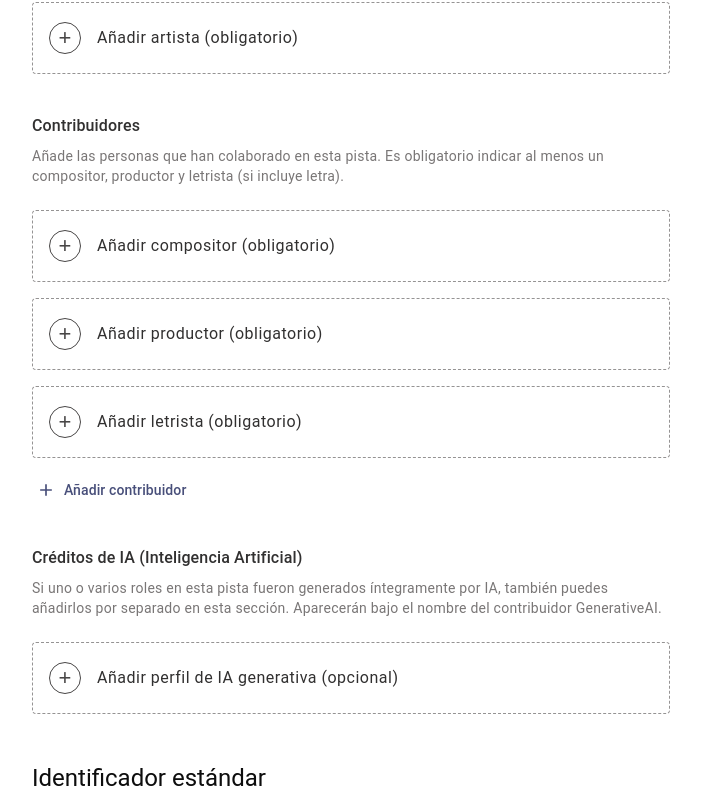
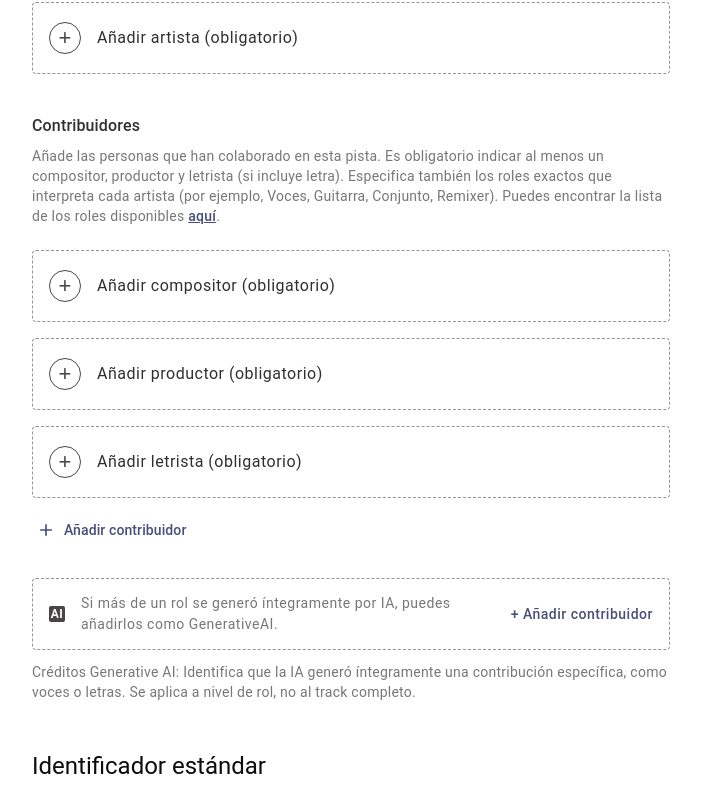
Before and after one commit to saorigushiken-bot/ai-credits, a React (Vite) app: page /step2 in a window 1280 px wide. Shown: the part 1598-2406 px from the top of the page, without its empty margins (289-990 px from the left). Built offline with nearby package versions, Linux system fonts and the light colour scheme.

Commit message:
actualización

```diff
--- a/src/components/organisms/CreditsForm.tsx
+++ b/src/components/organisms/CreditsForm.tsx
@@ -1,5 +1,6 @@
-import { Box, Typography, Button } from '@mui/material';
+import { Box, Typography, Button, IconButton } from '@mui/material';
 import AddIcon from '@mui/icons-material/Add';
+import DeleteIcon from '@mui/icons-material/Delete';
 import { useState } from 'react';
 import ArtistCard from '../molecules/ArtistCard';
 import AddCard from '../molecules/AddCard';
@@ -8,6 +9,31 @@ import AddContributorModal from './AddContributorModal';
 import AddAIContributorModal from './AddAIContributorModal';
 import { useWorkflow } from '../../context/WorkflowContext';
 import type { Artist, Contributor, AICredit } from '../../types/workflow';
+
+
+function SavedAIBadge() {
+  return (
+    <Box
+      component="span"
+      sx={{
+        display: 'inline-flex',
+        alignItems: 'center',
+        justifyContent: 'center',
+        width: 16,
+        height: 16,
+        borderRadius: '2px',
+        bgcolor: '#484646',
+        color: '#fff',
+        fontWeight: 600,
+        fontSize: '12px',
+        lineHeight: 1,
+        flexShrink: 0,
+      }}
+    >
+      AI
+    </Box>
+  );
+}
 
 export default function CreditsForm() {
   const { state, dispatch } = useWorkflow();
@@ -71,7 +97,11 @@ export default function CreditsForm() {
       <Box sx={{ display: 'flex', flexDirection: 'column', gap: 1, mt: 2 }}>
         <Typography variant="subtitle1" sx={{ color: '#313030' }}>Contribuidores</Typography>
         <Typography variant="body2" sx={{ color: '#797676' }}>
-          Añade las personas que han colaborado en esta pista. Es obligatorio indicar al menos un compositor, productor y letrista (si incluye letra).
+          Añade las personas que han colaborado en esta pista. Es obligatorio indicar al menos un
+          compositor, productor y letrista (si incluye letra). Especifica también los roles exactos
+          que interpreta cada artista (por ejemplo, Voces, Guitarra, Conjunto, Remixer). Puedes
+          encontrar la lista de los roles disponibles{' '}
+          <Box component="a" href="#" sx={{ color: '#484f7a', fontWeight: 500 }}>aquí</Box>.
         </Typography>
       </Box>
       <Box sx={{ display: 'flex', flexDirection: 'column', gap: 2 }}>
@@ -105,29 +135,73 @@ export default function CreditsForm() {
         </Button>
       </Box>
 
-      {/* Créditos IA — siempre visible */}
-      <Box sx={{ display: 'flex', flexDirection: 'column', gap: 1, mt: 2 }}>
-        <Typography variant="subtitle1" sx={{ color: '#313030' }}>Créditos de IA (Inteligencia Artificial)</Typography>
-        <Typography variant="body2" sx={{ color: '#797676' }}>
-          Si uno o varios roles en esta pista fueron generados íntegramente por IA, también puedes añadirlos por separado en esta sección. Aparecerán bajo el nombre del contribuidor GenerativeAI.
+      {/* GenerativeAI — bloque inline */}
+      <Box sx={{ display: 'flex', flexDirection: 'column', gap: 1.5, mt: 1 }}>
+        {state.aiCredits.length > 0 ? (
+          state.aiCredits.map((c) => (
+            <Box
+              key={c.id}
+              sx={{ display: 'flex', alignItems: 'center', gap: 2, px: 2, bgcolor: '#ecedf4', borderRadius: '4px', height: 72, width: '100%' }}
+            >
+              <Box sx={{ width: 40, height: 40, borderRadius: '50%', bgcolor: '#484f7a', display: 'flex', alignItems: 'center', justifyContent: 'center', color: '#fff', fontSize: 16, fontWeight: 500, flexShrink: 0 }}>
+                G
+              </Box>
+              <Box sx={{ flex: 1, overflow: 'hidden' }}>
+                <Typography variant="body1" sx={{ color: '#000' }}>GenerativeAI</Typography>
+                <Box sx={{ display: 'flex', alignItems: 'center', gap: 0.75 }}>
+                  <Typography variant="body2" sx={{ color: '#000' }}>{aiRoleLabel(c)}</Typography>
+                  <SavedAIBadge />
+                  <Typography
+                    component="button"
+                    onClick={() => { setEditingAI(c); setAIModalOpen(true); }}
+                    sx={{ border: 'none', background: 'none', cursor: 'pointer', color: '#484f7a', fontWeight: 500, fontSize: '0.875rem', p: 0, lineHeight: 1, textDecoration: 'underline' }}
+                  >
+                    Edit
+                  </Typography>
+                </Box>
+              </Box>
+              <IconButton
+                aria-label="Eliminar crédito de IA"
+                onClick={() => dispatch({ type: 'REMOVE_AI_CREDIT', id: c.id })}
+                size="small"
+                sx={{ color: '#535353' }}
+              >
+                <DeleteIcon />
+              </IconButton>
+            </Box>
+          ))
+        ) : (
+          <Box
+            sx={{
+              display: 'flex',
+              alignItems: 'center',
+              gap: 2,
+              px: 2,
+              bgcolor: '#fff',
+              border: '1px dashed #959393',
+              borderRadius: '4px',
+              height: 72,
+              width: '100%',
+            }}
+          >
+            <SavedAIBadge />
+            <Typography sx={{ flex: 1, fontSize: '0.875rem', color: '#797676', fontWeight: 400, lineHeight: 1.5 }}>
+              Si más de un rol se generó íntegramente por IA, puedes añadirlos como GenerativeAI.
+            </Typography>
+            <Typography
+              component="button"
+              onClick={() => { setEditingAI(undefined); setAIModalOpen(true); }}
+              sx={{ border: 'none', background: 'none', cursor: 'pointer', color: '#484f7a', fontWeight: 500, fontSize: '0.875rem', p: 0, lineHeight: 1, flexShrink: 0 }}
+            >
+              + Añadir contribuidor
+            </Typography>
+          </Box>
+        )}
+
+        <Typography variant="body2" sx={{ color: '#797676', fontSize: '0.875rem' }}>
+          Créditos Generative AI: Identifica que la IA generó íntegramente una contribución
+          específica, como voces o letras. Se aplica a nivel de rol, no al track completo.
         </Typography>
-      </Box>
-      <Box sx={{ display: 'flex', flexDirection: 'column', gap: 2 }}>
-        {state.aiCredits.map((c) => (
-          <ArtistCard
-            key={c.id}
-            name={c.name}
-            roleLabel={aiRoleLabel(c)}
-            usedAI={true}
-            onEdit={() => { setEditingAI(c); setAIModalOpen(true); }}
-            onDelete={() => dispatch({ type: 'REMOVE_AI_CREDIT', id: c.id })}
-          />
-        ))}
-        <AddCard
-          label="Añadir perfil de IA generativa (opcional)"
-          onClick={() => { setEditingAI(undefined); setAIModalOpen(true); }}
-          disabled={state.aiCredits.length > 0}
-        />
       </Box>
 
       {/* Modals */}
--- a/src/components/organisms/CreditsInfoModal.tsx
+++ b/src/components/organisms/CreditsInfoModal.tsx
@@ -73,13 +73,15 @@ export default function CreditsInfoModal({ open, onClose }: Props) {
       </DialogTitle>
 
       <DialogContent sx={{ display: 'flex', flexDirection: 'column', gap: 3, pt: 1 }}>
-        <Typography sx={{ fontSize: '16px', color: '#797676', lineHeight: 1.6 }}>
-          Los créditos que declares aquí serán enviados a las plataformas de distribución y
-          aparecerán visibles para los oyentes en la sección de créditos de cada pista.
-          <br /><br />
-          Los créditos se muestran a nivel de rol. Aquellos roles que fueron generados íntegramente
-          por inteligencia artificial aparecerán identificados con una etiqueta AI junto al rol
-          correspondiente.
+        <Typography sx={{ fontSize: '16px', color: '#797676', lineHeight: '24px' }}>
+          Industry research has shown that listeners really want to know how AI is being used; and
+          Spotify's AI credits are designed to help listeners understand the nuance of AI use.
+        </Typography>
+        <Typography sx={{ fontSize: '16px', color: '#797676', lineHeight: '24px' }}>
+          If AI was used to generate a specific contribution (e.g., lyrics, vocals, instrumental
+          performance), please indicate that below. In the case of mixed AI and non-AI contributions
+          for the same role, such as lyric writing, you can list multiple contributors and apply the
+          AI tagging where relevant.
         </Typography>
 
         <Box>
@@ -122,19 +124,6 @@ export default function CreditsInfoModal({ open, onClose }: Props) {
           </Box>
         </Box>
 
-        <Box
-          sx={{
-            bgcolor: '#F5F5F5',
-            borderRadius: '8px',
-            p: 2,
-          }}
-        >
-          <Typography sx={{ fontSize: '14px', color: '#535353', lineHeight: 1.6 }}>
-            Declarar el uso de IA es actualmente opcional y no afecta a tus reproducciones,
-            regalías ni a la visibilidad de tu música. El objetivo es ofrecer transparencia a
-            tus oyentes sobre cómo fue creada la pista.
-          </Typography>
-        </Box>
       </DialogContent>
 
       <Divider />
--- a/src/pages/Step2TrackDetails.tsx
+++ b/src/pages/Step2TrackDetails.tsx
@@ -177,7 +177,7 @@ export default function Step2TrackDetails() {
                 p: 0, lineHeight: 1, textDecoration: 'underline',
               }}
             >
-              Saber más
+              Sobre las etiquetas de IA
             </Typography>
           </Box>
           <CreditsForm />
@@ -211,9 +211,9 @@ export default function Step2TrackDetails() {
             variant="contained"
             size="large"
             onClick={() => navigate('/review')}
-            sx={{ bgcolor: '#cf0389', '&:hover': { bgcolor: '#b00278' }, minWidth: 140 }}
+            sx={{ bgcolor: '#cf0389', '&:hover': { bgcolor: '#b00278' }, borderRadius: '100px', height: 40, textTransform: 'none', px: 3 }}
           >
-            Enviar a revisión
+            Guardar y volver
           </Button>
         </Box>
       </Box>
```
